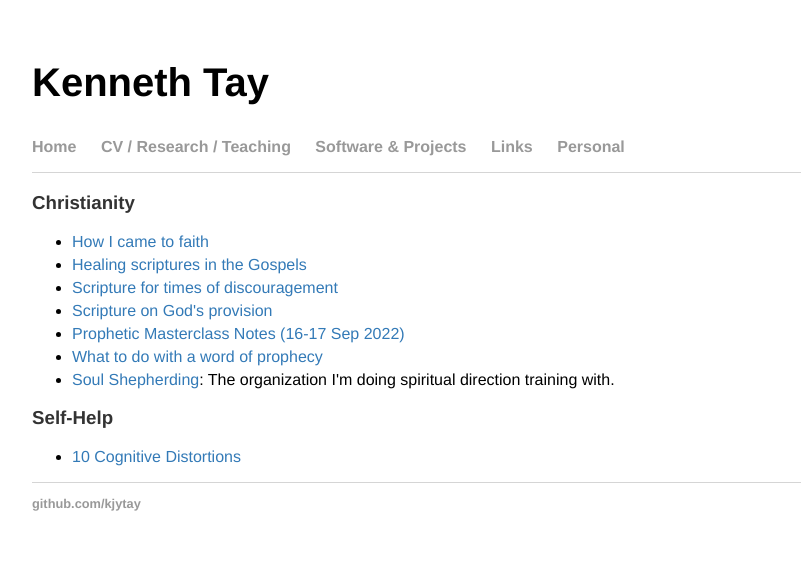
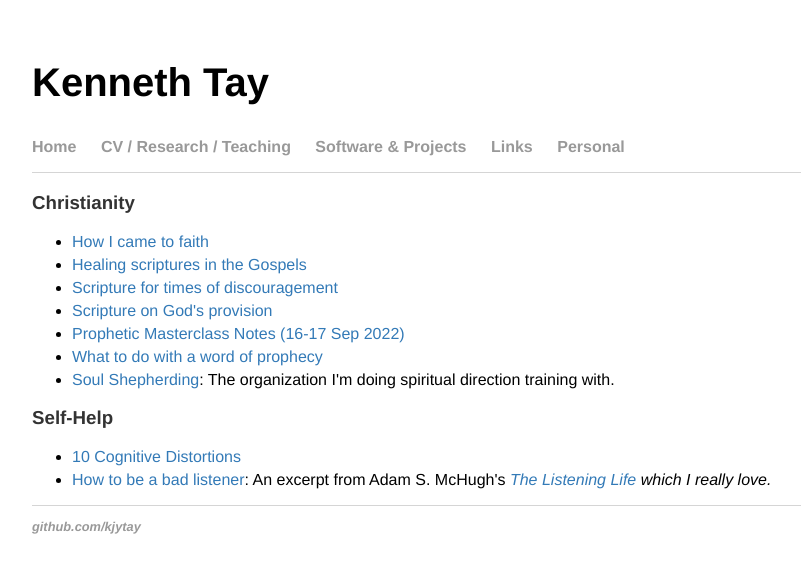
Before and after one commit to kjytay/kjytay.github.io, a Jekyll site: the page built from personal/index.html, in a window 1280 px wide. Shown: the top 573 px of the page, without its empty margins (96-897 px from the left). Built offline with Jekyll 4.4.1, drawn with Linux system fonts in a browser that asks for light colours.

Commit message:
Add 'How to be a bad listener'.

```diff
--- a/personal/index.html
+++ b/personal/index.html
@@ -16,4 +16,5 @@ title: Kenneth Tay
 <h3>Self-Help</h3>
 <ul>
   <li><a href="10 Cognitive Distortions.pdf">10 Cognitive Distortions</a></li>
+  <li><a href="How to be a bad listener.pdf">How to be a bad listener</a>: An excerpt from Adam S. McHugh's <a href="https://www.ivpress.com/the-listening-life"><i>The Listening Life</ii></a> which I really love.</li>
 </ul>
```
Also changed, not shown: 1 other file.
